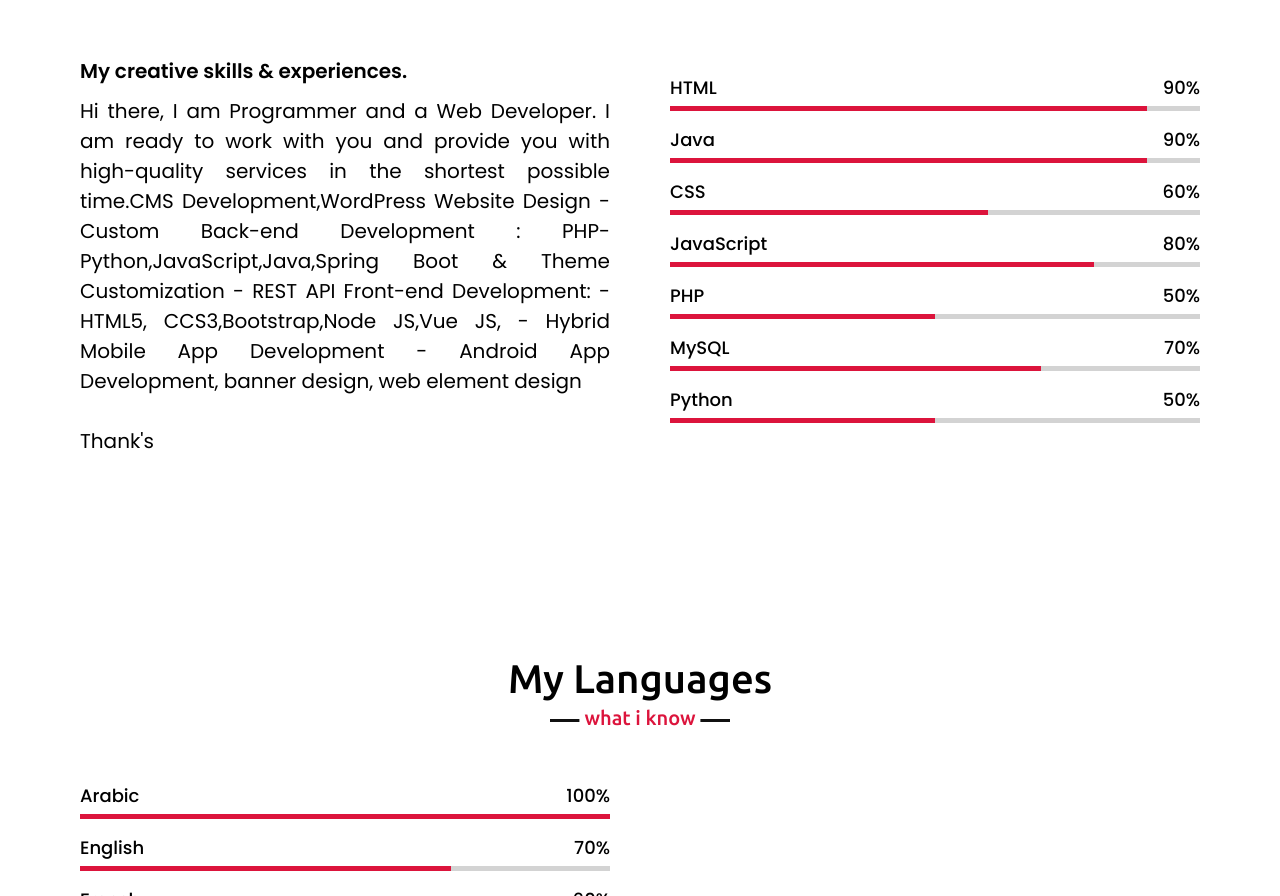
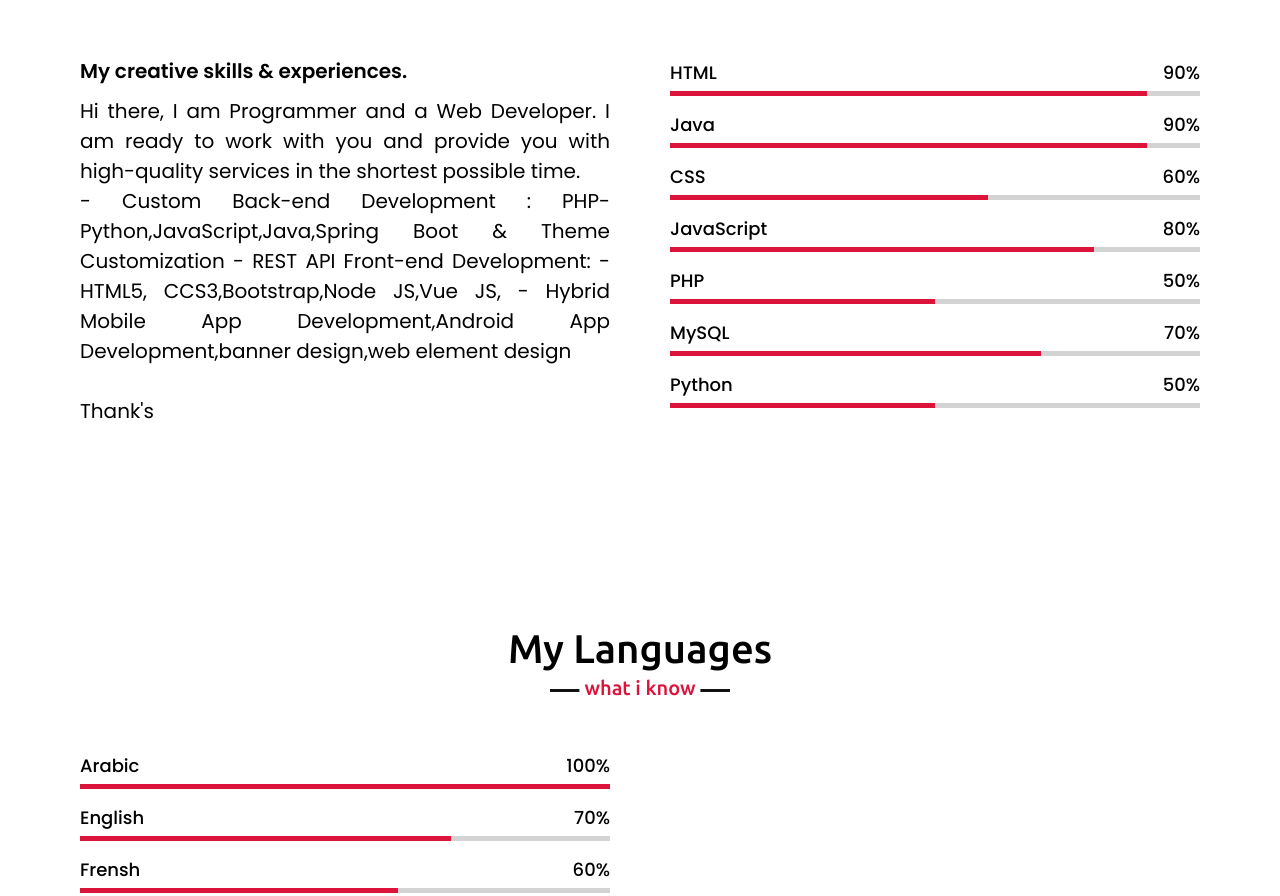
Before and after one commit to SouFien19/SouFien-Portfolio, a plain HTML site: page index.html in a window 1280 px wide. Shown: the part 2335-3231 px from the top of the page. Drawn offline with nearby package versions, Linux system fonts and the light colour scheme.

Commit message:
update style 3

```diff
--- a/index.html
+++ b/index.html
@@ -115,12 +115,12 @@
                 <div class="column left">
                     <div class="text">My creative skills & experiences.</div>
                     <p>Hi there, I am Programmer and a Web Developer. I am ready to work with you and provide you with
-                        high-quality services in the shortest possible time.CMS Development,WordPress Website Design
+                        high-quality services in the shortest possible time.<br>
                         - Custom Back-end Development :
                         PHP-Python,JavaScript,Java,Spring Boot & Theme Customization
                         - REST API Front-end Development:
                         - HTML5, CCS3,Bootstrap,Node JS,Vue JS,
-                        - Hybrid Mobile App Development - Android App Development, banner design, web element design
+                        - Hybrid Mobile App Development,Android App Development,banner design,web element design
                         <br>
                         <br>Thank's
                     </p>
```
